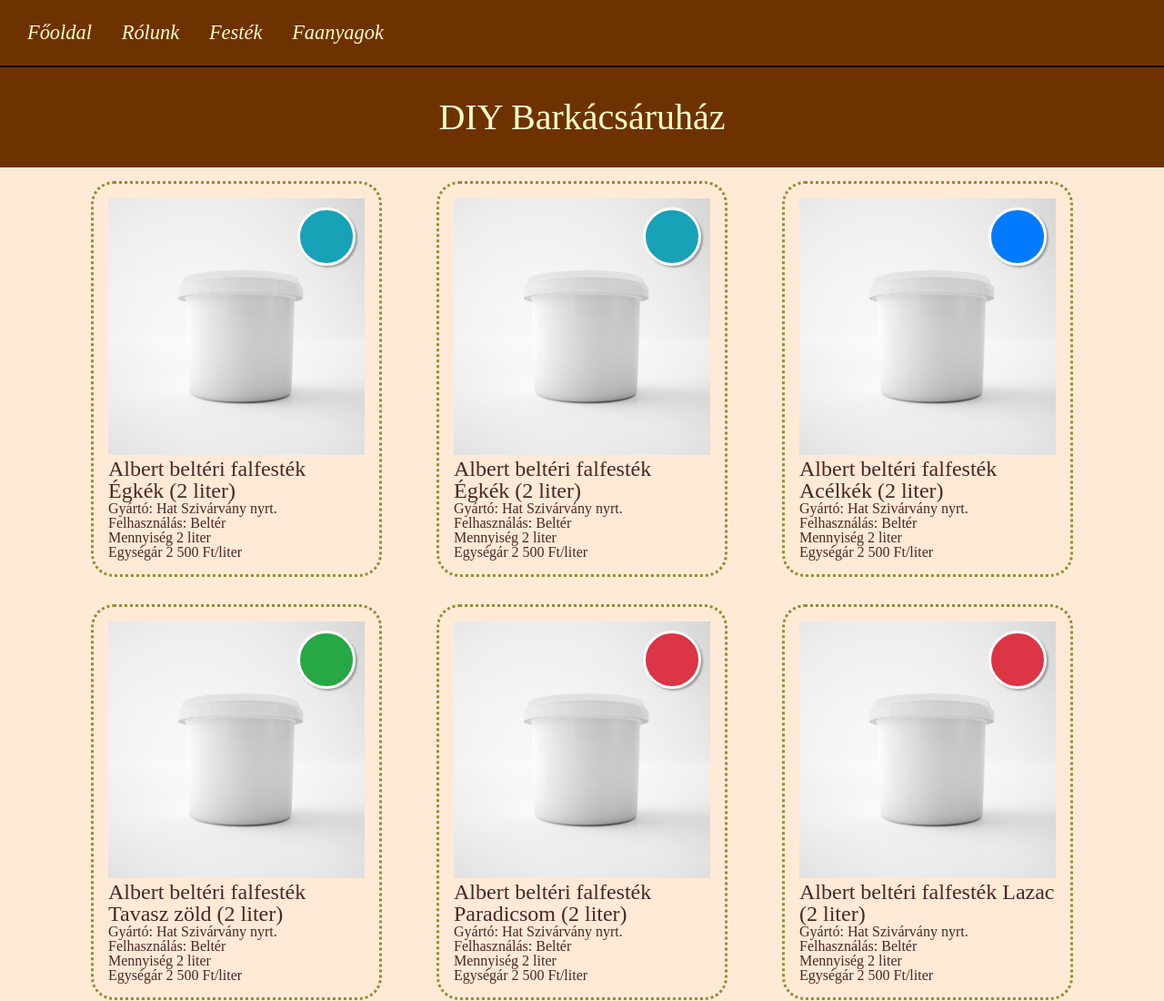
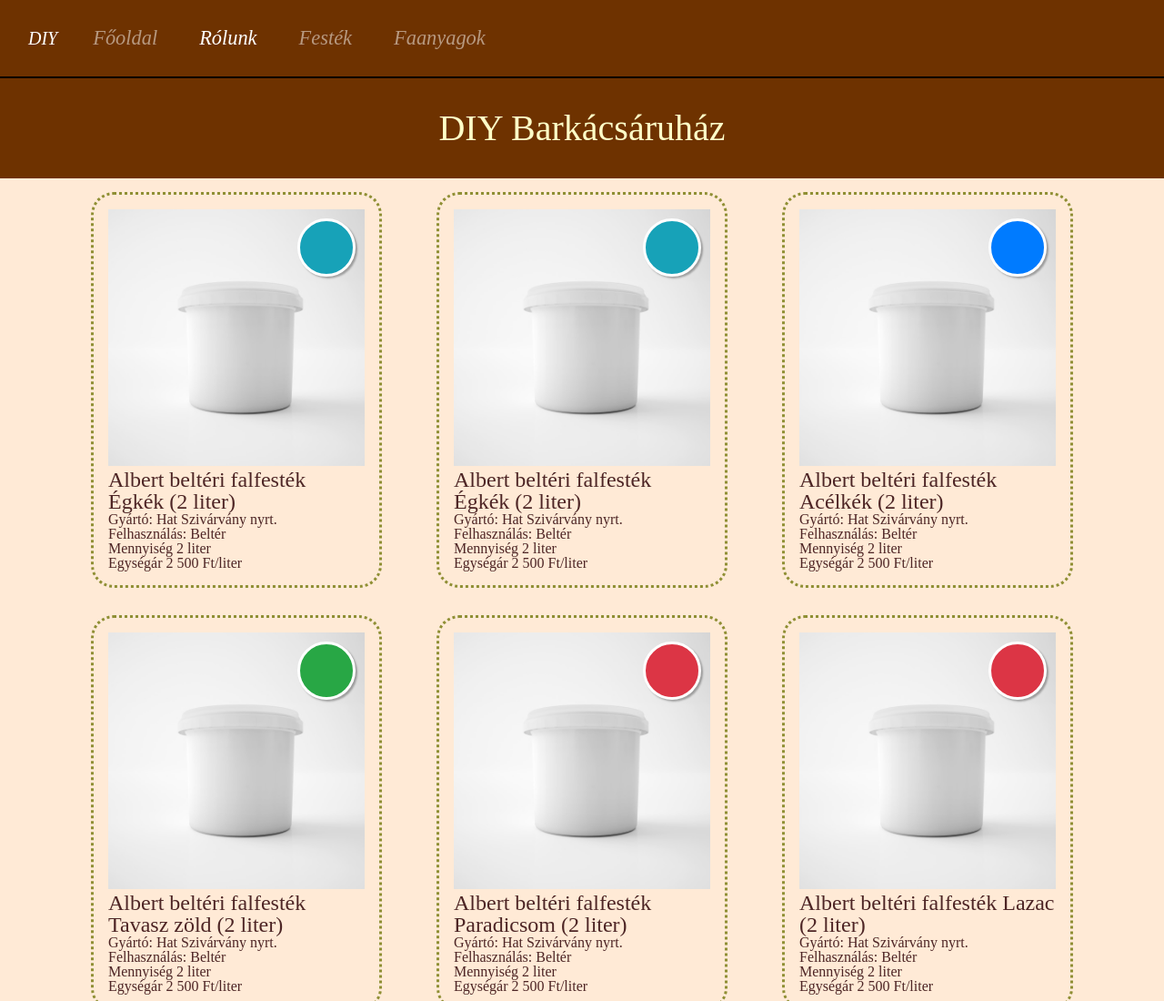
Before and after one commit to fokizoli/barkacsaruhaz, a plain HTML site: page festek.html in a window 1280 px wide. Shown: the top 1100 px of the page at 91% size. Drawn offline with nearby package versions, Linux system fonts and the light colour scheme.

Commit message:
festek nav

```diff
--- a/festek.html
+++ b/festek.html
@@ -8,16 +8,20 @@
     <title>Festékek</title>
 </head>
 <body>
-    <nav class="container-fluid">
-        <div class="row">
-            <div class="col-12">
-                <a href="index.html">Főoldal</a>
-                <a href="rolunk.html">Rólunk</a>
-                <a href="festek.html">Festék</a>
-                <a href="faanyagok.html">Faanyagok</a>
-            </div>
-        </div>
-    </nav>
+  <nav class="navbar navbar-expand-lg navbar-dark">
+    <a class="navbar-brand" href="#">DIY</a>
+    <button class="navbar-toggler" type="button" data-toggle="collapse" data-target="#navbarNavAltMarkup" aria-controls="navbarNavAltMarkup" aria-expanded="false" aria-label="Toggle navigation">
+      <span class="navbar-toggler-icon"></span>
+    </button>
+    <div class="collapse navbar-collapse" id="navbarNavAltMarkup">
+      <div class="navbar-nav">
+        <a class="nav-item nav-link" href="index.html">Főoldal</a>
+        <a class="nav-item nav-link active" href="rolunk.html">Rólunk <span class="sr-only">(aktuális oldal)</span></a>
+        <a class="nav-item nav-link" href="festek.html">Festék</a>
+        <a class="nav-item nav-link" href="faanyagok.html">Faanyagok</a>
+      </div>
+    </div>
+  </nav>
 
 
      <header class="container-fluid">
```
